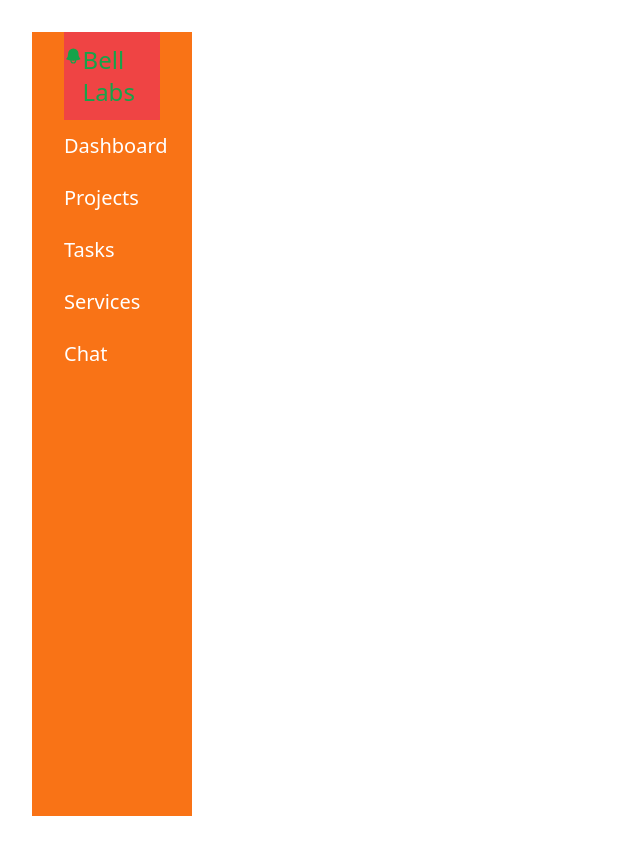
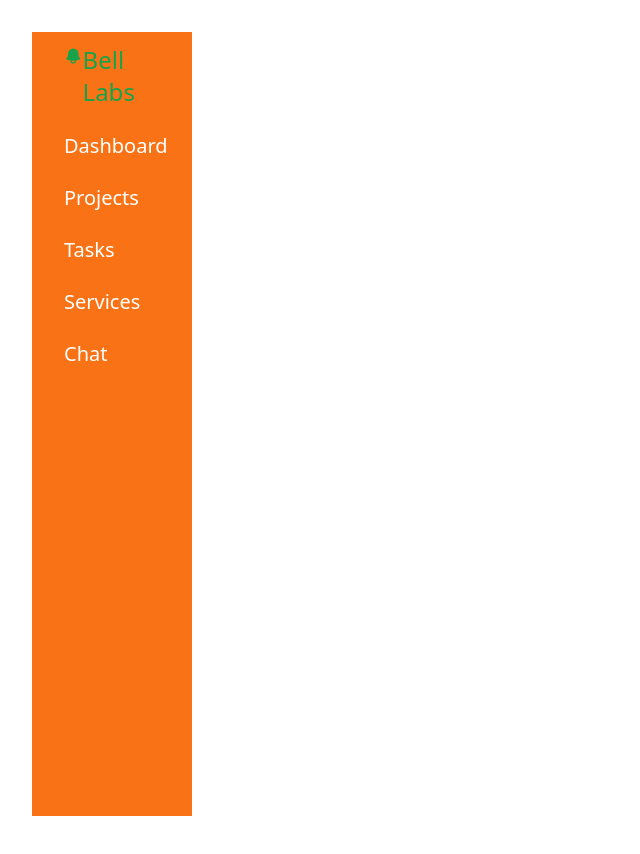
Before and after one commit to vishnujoshi1311/new-dashboard, a React (Vite) app: page / in a window 1280 px wide. Shown: the top 854 px of the page, without its empty margins (0-640 px from the left). Built offline with nearby package versions, Linux system fonts and the light colour scheme.

Commit message:
added another div

```diff
--- a/src/App.jsx
+++ b/src/App.jsx
@@ -10,7 +10,7 @@ function App() {
     <div className='h-[100vh] w-[100vw]'>
    <div className='text-left bg-orange-500 px-8 w-40 h-[98%] my-auto'>
     <ul>
-      <div className=' flex bg-red-500 text-green-600 text-2xl py-3'>
+      <div className=' flex text-green-600 text-2xl py-3'>
       <svg xmlns="http://www.w3.org/2000/svg" viewBox="0 0 24 24" fill="currentColor" class="w-6 h-6">
   <path fill-rule="evenodd" d="M5.25 9a6.75 6.75 0 0113.5 0v.75c0 2.123.8 4.057 2.118 5.52a.75.75 0 01-.297 1.206c-1.544.57-3.16.99-4.831 1.243a3.75 3.75 0 11-7.48 0 24.585 24.585 0 01-4.831-1.244.75.75 0 01-.298-1.205A8.217 8.217 0 005.25 9.75V9zm4.502 8.9a2.25 2.25 0 104.496 0 25.057 25.057 0 01-4.496 0z" clip-rule="evenodd" />
 </svg>
```
